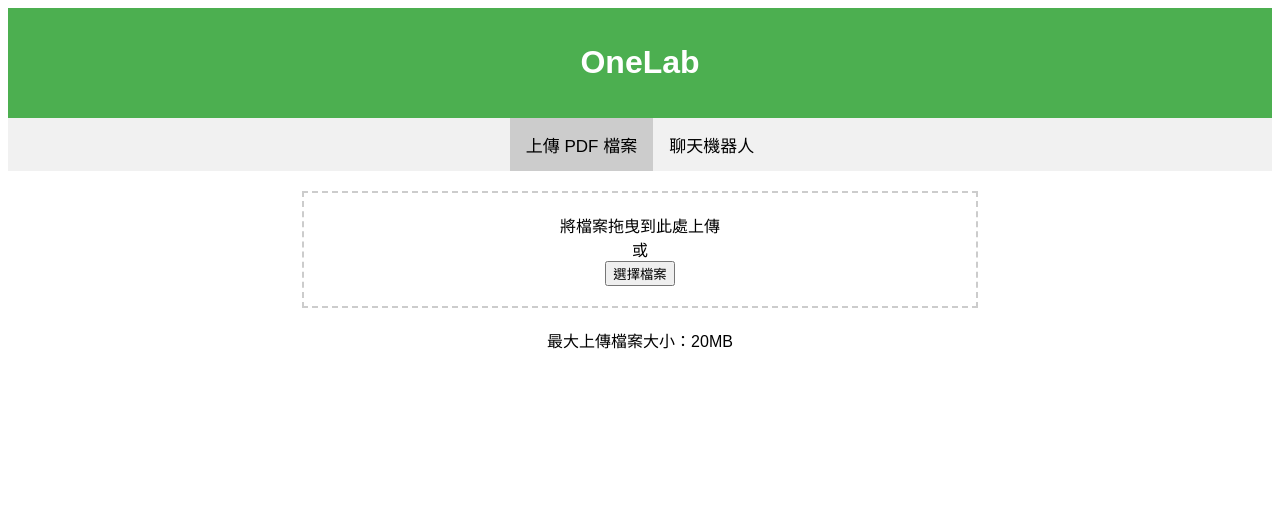
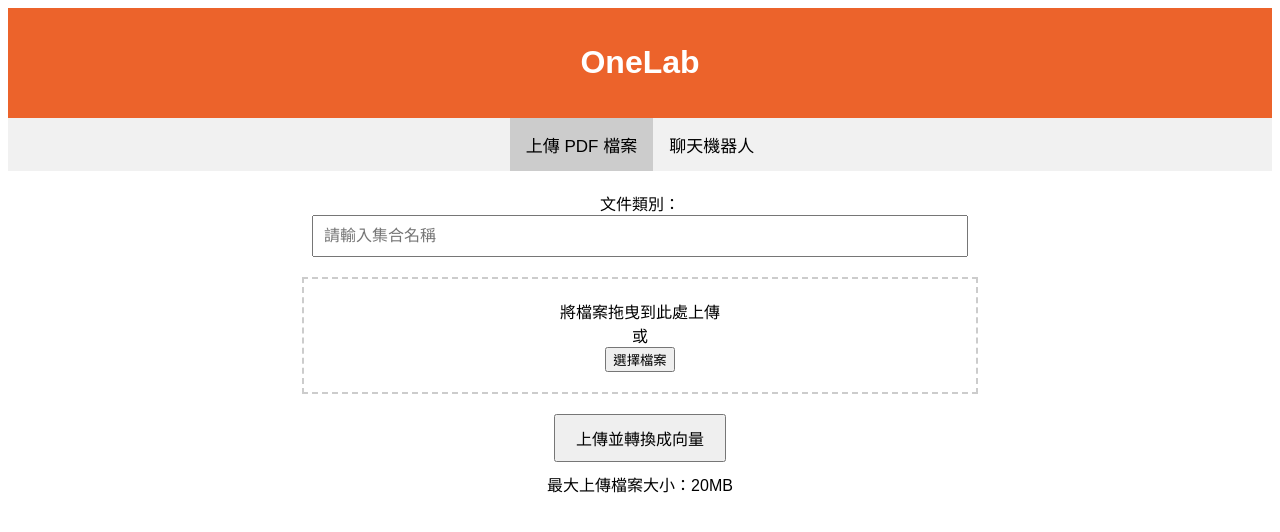
Before and after one commit to KuiMing/AI_KM, a FastAPI app: page /upload in a window 1280 px wide. Shown: the top 532 px of the page. Run offline with FastAPI, Linux system fonts and the light colour scheme.

Commit message:
feat: add text box to insert document type as collection

```diff
--- a/templates/upload.html
+++ b/templates/upload.html
@@ -8,7 +8,7 @@
             font-family: Arial, sans-serif;
         }
         .banner {
-            background-color: #4CAF50;
+            background-color: #EC632B;
             color: white;
             padding: 15px;
             text-align: center;
@@ -61,6 +61,23 @@
             color: red;
             text-align: center;
         }
+        .collection-input {
+            text-align: center;
+            margin-top: 20px;
+        }
+        .collection-input input {
+            padding: 10px;
+            font-size: 16px;
+            width: 50%;
+        }
+        .submit-button {
+            margin-top: 20px;
+            text-align: center;
+        }
+        .submit-button button {
+            padding: 10px 20px;
+            font-size: 16px;
+        }
     </style>
 </head>
 <body>
@@ -79,11 +96,20 @@
 {% endif %}
 
 <form id="upload-form" action="/upload" method="post" enctype="multipart/form-data">
+    <div class="collection-input">
+        <label for="collection-name">文件類別：</label><br>
+        <input type="text" id="collection-name" name="collection_name" placeholder="請輸入集合名稱" required>
+    </div>
+
     <div id="upload-area">
         <p>將檔案拖曳到此處上傳</p>
         <p>或</p>
         <button type="button" onclick="document.getElementById('file-input').click();">選擇檔案</button>
         <input type="file" id="file-input" name="files" multiple accept=".pdf">
+    </div>
+
+    <div class="submit-button">
+        <button type="submit">上傳並轉換成向量</button>
     </div>
 </form>
 
@@ -127,12 +153,8 @@
         var files = dt.files;
 
         fileInput.files = files;
-        form.submit();
     }
 
-    fileInput.addEventListener('change', function() {
-        form.submit();
-    });
 
 </script>
 
```
